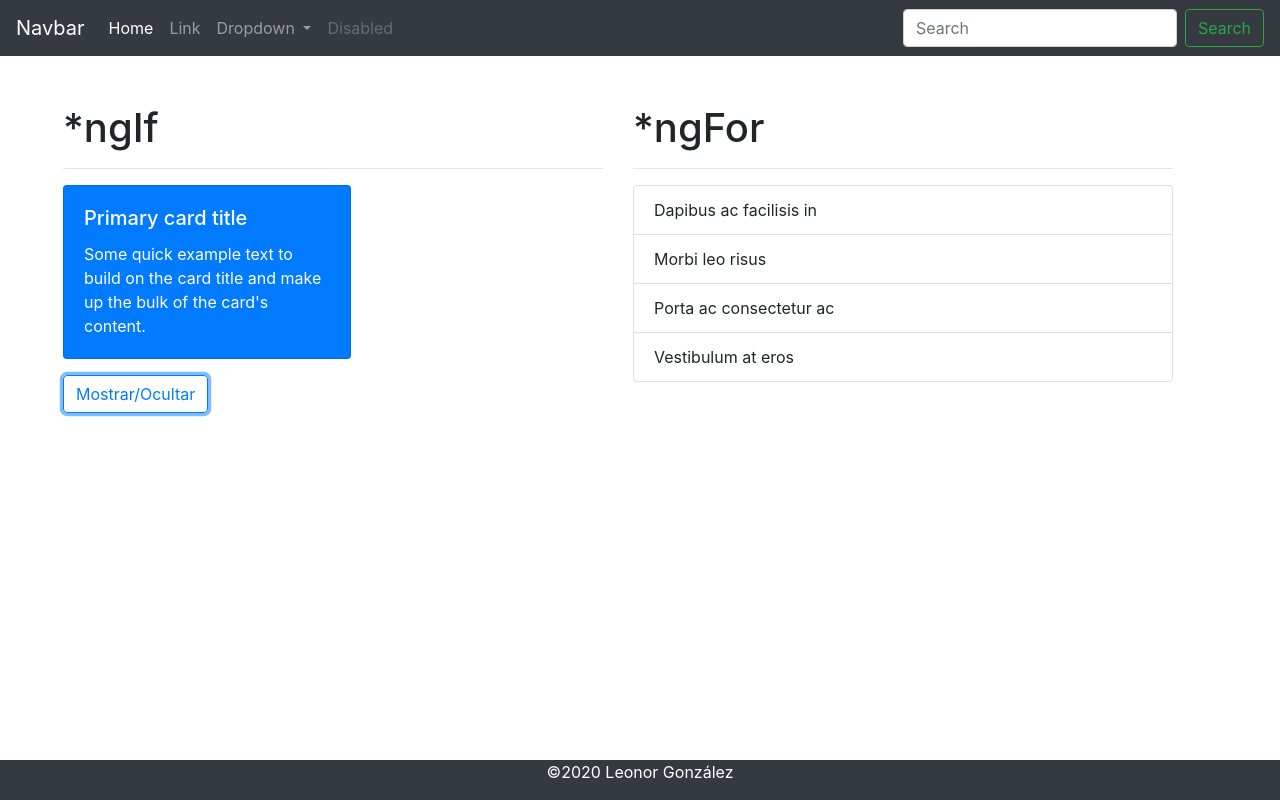
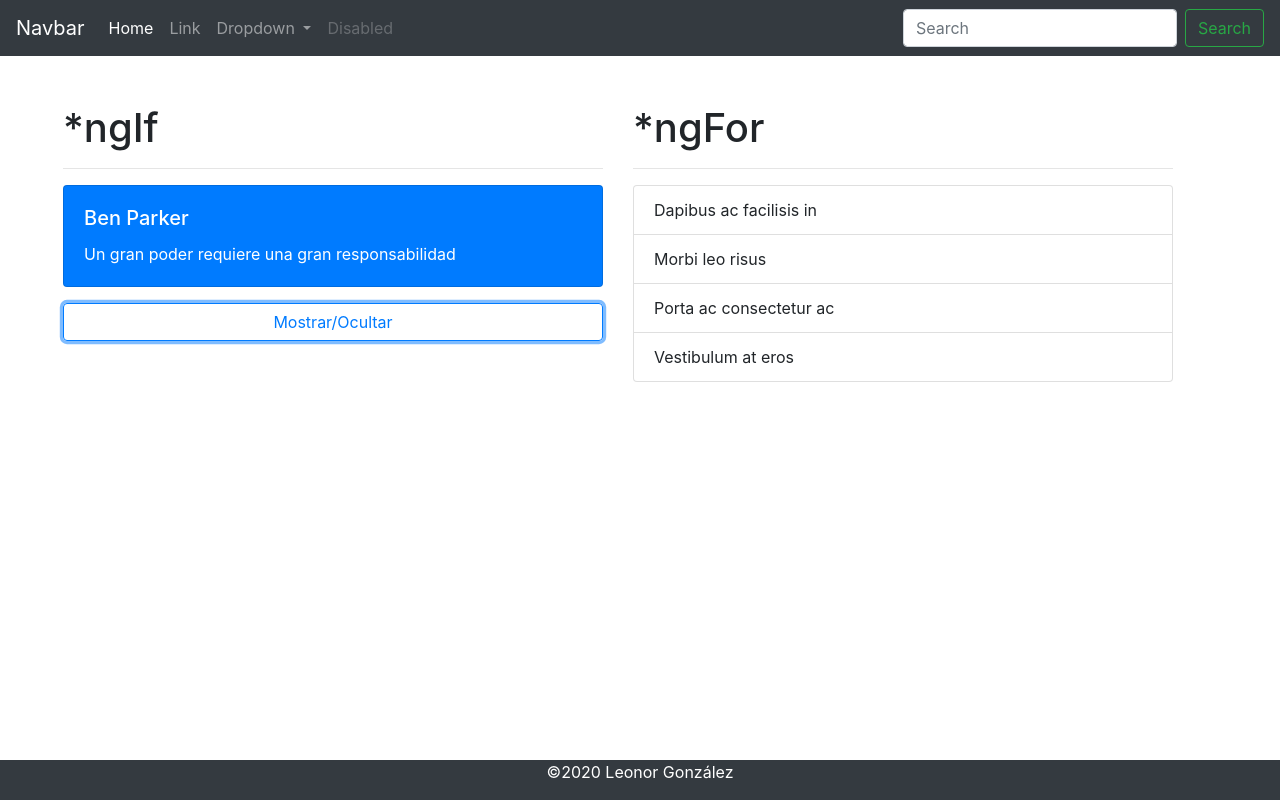
Before and after one commit to Alonsogcl/01-HOLA-MUNDO, an Angular app: page / in a window 1280 px wide. Both pictures are taken after a click on the button "Mostrar/Ocultar". Built offline with nearby package versions, Linux system fonts and the light colour scheme.

Commit message:
implementando ngIf

```diff
--- a/src/app/components/body/body.component.html
+++ b/src/app/components/body/body.component.html
@@ -4,27 +4,25 @@
     <div class="col">
         <h1>*ngIf</h1>
         <hr />
-        <div class="card text-white bg-primary mb-3" style="max-width: 18rem;">
-            <!--<div class="card-header">Header</div>-->
-            <div class="card-body">
-                <h5 class="card-title">Primary card title</h5>
-                <p class="card-text">
-                    Some quick example text to build on the card title and make up the bulk of the card's content.
-                </p>
+        <div *ngIf="mostrar" class=" card text-white bg-primary mb-3 " style="max-width: 100%; ">
+            <!--<div class="card-header ">Header</div>-->
+            <div class="card-body ">
+                <h5 class="card-title ">{{frase.autor}}</h5>
+                <p class="card-text ">{{frase.mensaje}}</p>
             </div>
         </div>
-        <button class="btn btn-outline-primary">
-      Mostrar/Ocultar
-    </button>
+        <button (click)="mostrar=!mostrar" class=" btn btn-outline-primary btn-block ">
+            Mostrar/Ocultar
+        </button>
     </div>
-    <div class="col">
+    <div class="col ">
         <h1>*ngFor</h1>
         <hr />
-        <ul class="list-group">
-            <li class="list-group-item">Dapibus ac facilisis in</li>
-            <li class="list-group-item">Morbi leo risus</li>
-            <li class="list-group-item">Porta ac consectetur ac</li>
-            <li class="list-group-item">Vestibulum at eros</li>
+        <ul class="list-group ">
+            <li class="list-group-item ">Dapibus ac facilisis in</li>
+            <li class="list-group-item ">Morbi leo risus</li>
+            <li class="list-group-item ">Porta ac consectetur ac</li>
+            <li class="list-group-item ">Vestibulum at eros</li>
         </ul>
     </div>
 </div>
--- a/src/app/components/body/body.component.ts
+++ b/src/app/components/body/body.component.ts
@@ -1,10 +1,16 @@
 import {Component} from '@angular/core';
 
 @Component({
-    selector:'app-body',
-    templateUrl:'./body.component.html'
+    selector: 'app-body',
+    templateUrl: './body.component.html'
 })
 
-export class BodyComponent{
+export class BodyComponent {
 
+    mostrar = false; // Propiedad
+
+    public frase: any = {
+        mensaje: 'Un gran poder requiere una gran responsabilidad',
+        autor: 'Ben Parker'
+    };
 }
```
